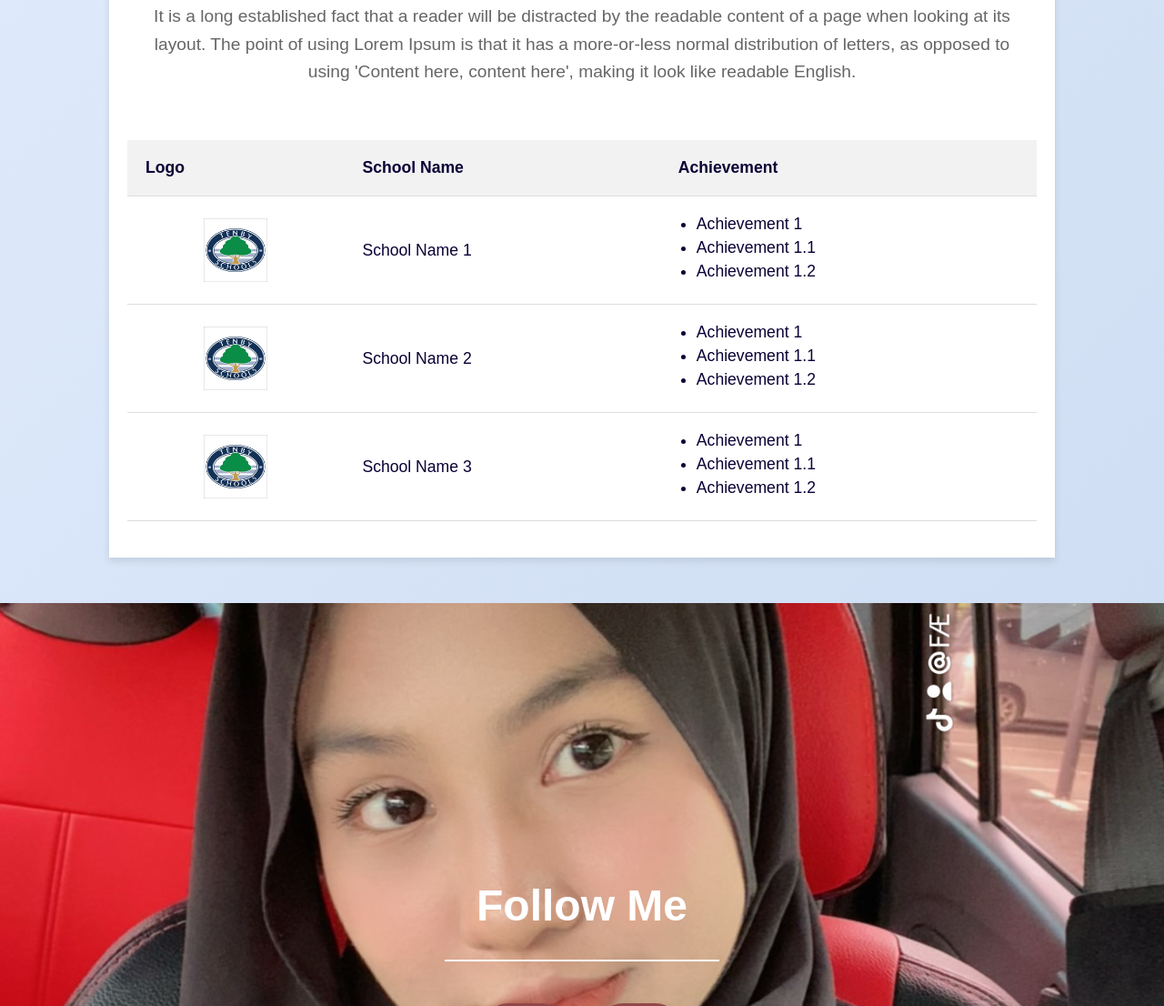
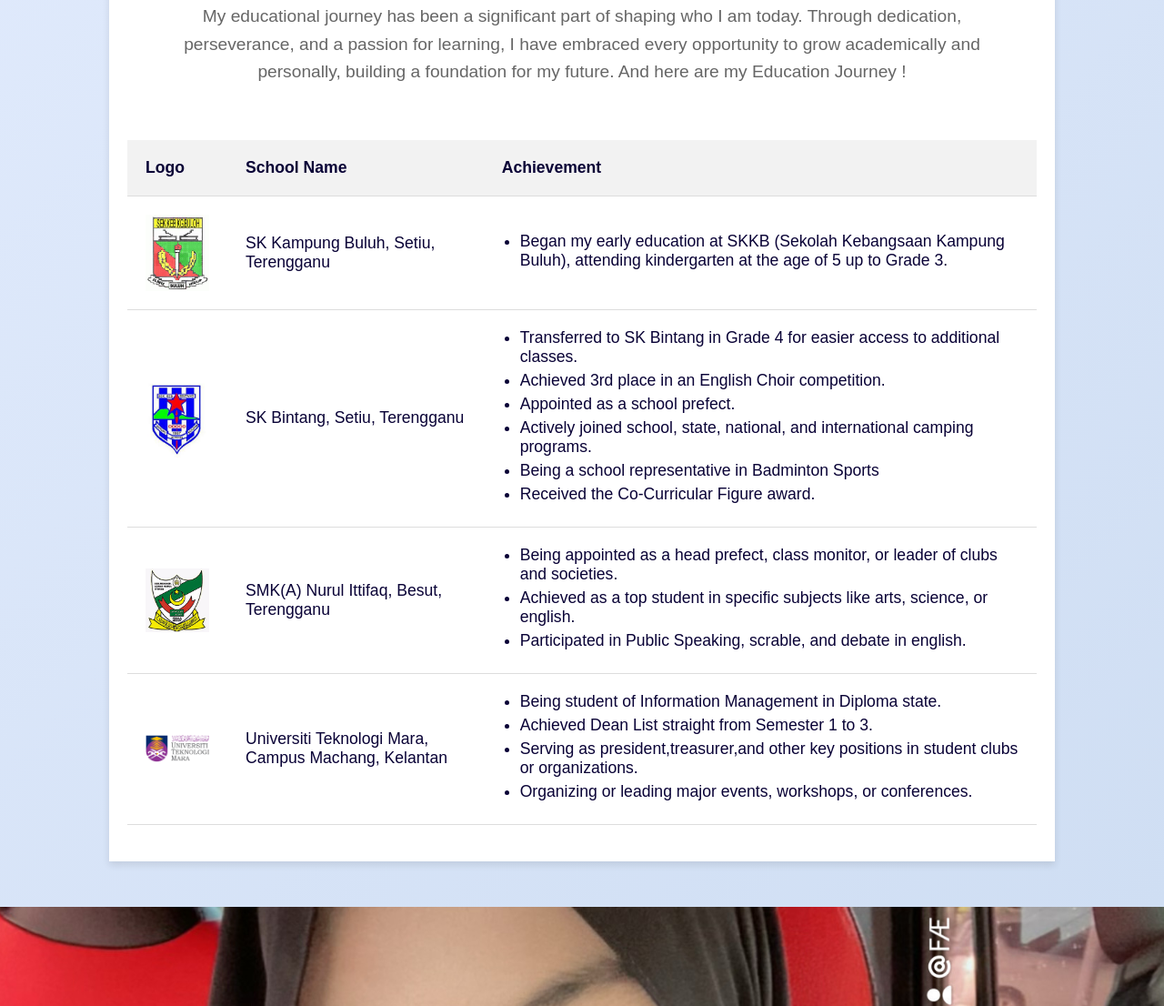
Before and after one commit to Anrfaa/Personal-Website, a plain HTML site: page edu.html in a window 1280 px wide. Shown: the part 1092-2198 px from the top of the page at 91% size. Drawn offline with Linux system fonts and the light colour scheme.

Commit message:
Educational journey

```diff
--- a/edu.html
+++ b/edu.html
@@ -39,7 +39,7 @@
             <div class="edu-header">
                 <h1>Education</h1>
                 <hr>
-                <p>It is a long established fact that a reader will be distracted by the readable content of a page when looking at its layout. The point of using Lorem Ipsum is that it has a more-or-less normal distribution of letters, as opposed to using 'Content here, content here', making it look like readable English.</p>
+                <p> My educational journey has been a significant part of shaping who I am today. Through dedication, perseverance, and a passion for learning, I have embraced every opportunity to grow academically and personally, building a foundation for my future. And here are my Education Journey !</p>
             </div>
             <div class="edu-table">
                 <table>
@@ -52,38 +52,53 @@
                     </thead>
                     <tbody>
                         <tr>
-                            <td class="logo"><img src="img/edu/smk-1.png" alt="School Logo 1" width="50"></td>
-                            <td class="school">School Name 1</td>
+                            <td class="logo"><img src="img/edu/skkb.jpg" alt="School Logo 1" width="50"></td>
+                            <td class="school">SK Kampung Buluh, Setiu, Terengganu</td>
                             <td class="achievement">
                                 <ul>
-                                    <li>Achievement 1</li>
-                                    <li>Achievement 1.1</li>
-                                    <li>Achievement 1.2</li>
+                                    <li>Began my early education at SKKB (Sekolah Kebangsaan Kampung Buluh), attending kindergarten at the age of 5 up to Grade 3.</li>
+
                                 </ul>
                             </td>
                         </tr>
                         <tr>
-                            <td class="logo"><img src="img/edu/smk-1.png" alt="School Logo 2" width="50"></td>
-                            <td class="school">School Name 2</td>
+                            <td class="logo"><img src="img/edu/skb.jpeg" alt="School Logo 2" width="50"></td>
+                            <td class="school">SK Bintang, Setiu, Terengganu</td>
                             <td class="achievement">
                                 <ul>
-                                    <li>Achievement 1</li>
-                                    <li>Achievement 1.1</li>
-                                    <li>Achievement 1.2</li>
+                                    <li>Transferred to SK Bintang in Grade 4 for easier access to additional classes.</li>
+                                    <li>Achieved 3rd place in an English Choir competition.</li>
+                                    <li>Appointed as a school prefect.</li>
+                                    <li>Actively joined school, state, national, and international camping programs.</li>
+                                    <li>Being a school representative in Badminton Sports</li>
+                                    <li>Received the Co-Curricular Figure award.</li>
                                 </ul>
                             </td>
                         </tr>
                         <tr>
-                            <td class="logo"><img src="img/edu/smk-1.png" alt="School Logo 3" width="50"></td>
-                            <td class="school">School Name 3</td>
+                            <td class="logo"><img src="img/edu/smkani.jpeg" alt="School Logo 3" width="50"></td>
+                            <td class="school">SMK(A) Nurul Ittifaq, Besut, Terengganu</td>
                             <td class="achievement">
                                 <ul>
-                                    <li>Achievement 1</li>
-                                    <li>Achievement 1.1</li>
-                                    <li>Achievement 1.2</li>
+                                    <li>Being appointed as a head prefect, class monitor, or leader of clubs and societies.</li>
+                                    <li>Achieved as a top student in specific subjects like arts, science, or english.</li>
+                                    <li>Participated in Public Speaking, scrable, and debate in english.</li>
                                 </ul>
                             </td>
                         </tr>
+                    </tr>
+                    <tr>
+                        <td class="logo"><img src="img/edu/UiTM.png" alt="School Logo 3" width="50"></td>
+                        <td class="school">Universiti Teknologi Mara, Campus Machang, Kelantan</td>
+                        <td class="achievement">
+                            <ul>
+                                <li>Being student of Information Management in Diploma state.</li>
+                                <li>Achieved Dean List straight from Semester 1 to 3.</li>
+                                <li>Serving as president,treasurer,and other key positions in student clubs or organizations.</li>
+                                <li>Organizing or leading major events, workshops, or conferences.</li>
+                            </ul>
+                        </td>
+                    </tr>
                     </tbody>
                 </table>
             </div>
```
Also changed, not shown: index.html (+3 -3 lines), img/edu/UiTM.png (added), img/edu/skb.jpeg (added), img/edu/skkb.jpg (added), img/edu/smkani.jpeg (added).
